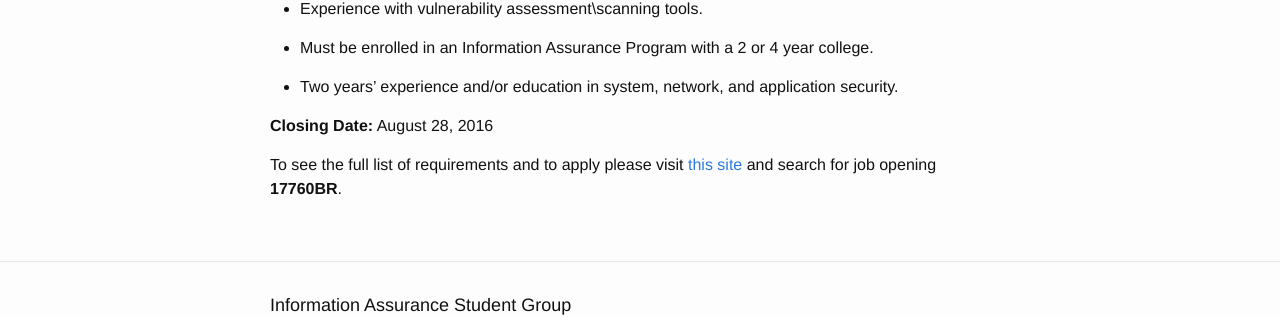
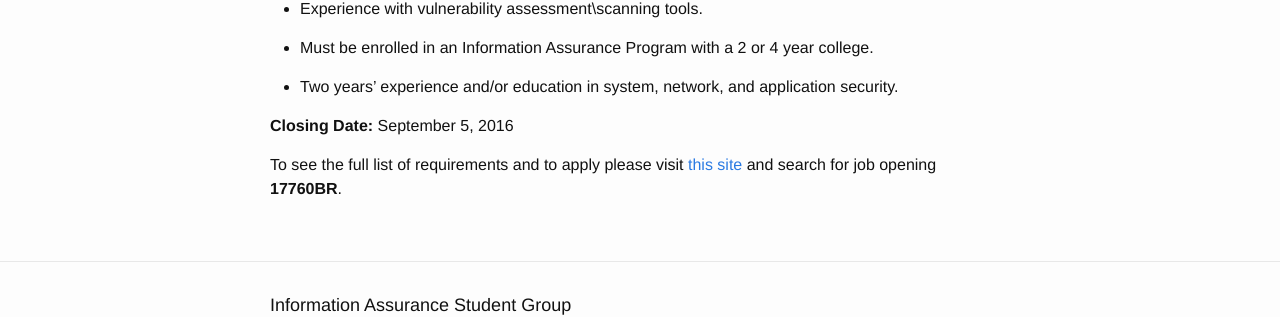
Before and after one commit to IASG/iasg.github.io, a Jekyll site: the page built from _posts/2016-08-20-jobs.markdown, in a window 1280 px wide. Shown: the part 772-1089 px from the top of the page. Built offline with Jekyll 4.4.1, drawn with Linux system fonts in a browser that asks for light colours.

Commit message:
Update 2016-08-20-jobs.markdown

```diff
--- a/_posts/2016-08-20-jobs.markdown
+++ b/_posts/2016-08-20-jobs.markdown
@@ -36,7 +36,7 @@ The State of Iowa – Information Security Office has the following opening.
 
   * Two years’ experience and/or education in system, network, and application security.
 
-**Closing Date:**               August 28, 2016
+**Closing Date:**               September 5, 2016
 
 
 
```
